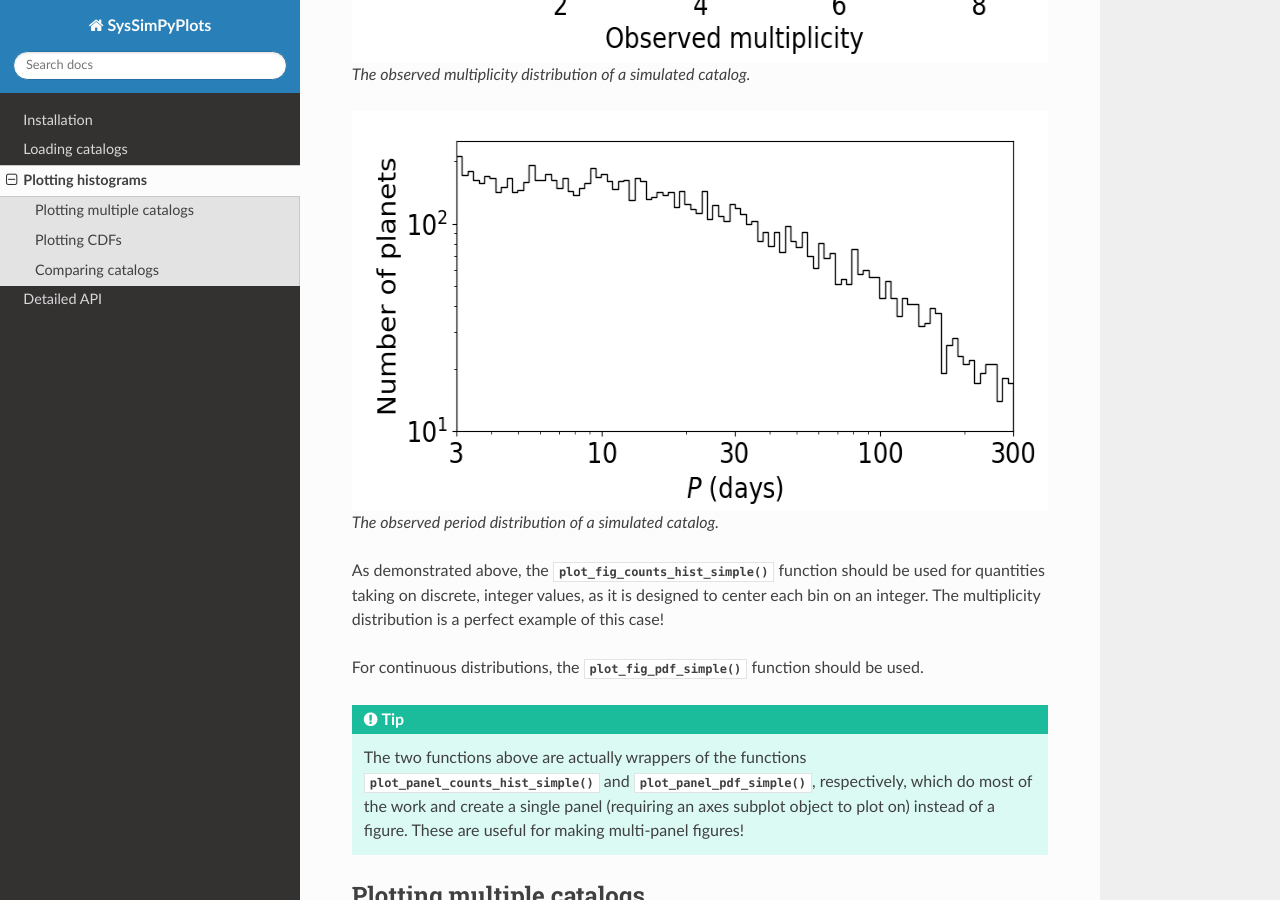
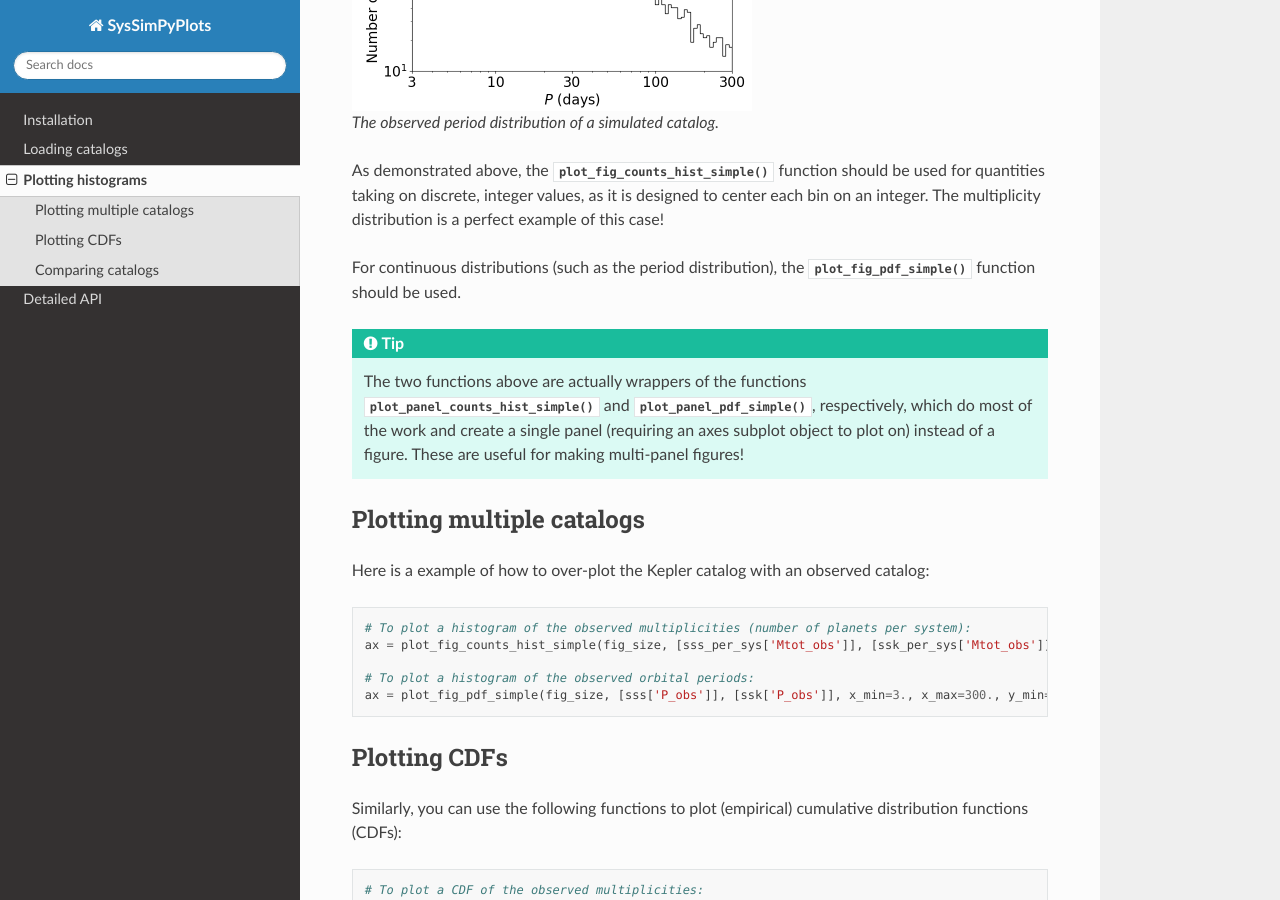
Before and after one commit to hematthi/SysSimPyPlots, a Sphinx documentation site: the page built from docs/source/histograms.rst, in a window 1280 px wide and 900 px high, scrolled down 1111 px. Built offline with Sphinx 7.4.7 and the Read the Docs theme 2.0.0, drawn with Linux system fonts in a browser that asks for light colours.

Commit message:
Scale down images

```diff
--- a/docs/source/histograms.rst
+++ b/docs/source/histograms.rst
@@ -31,20 +31,20 @@ On the previous page, you learned how to load a catalog (physical and observed).
    plt.show()
 
 .. figure:: images/example_hist_mult.png
-   :scale: 100 %
+   :scale: 50 %
    :alt: Example of observed multiplicity distribution
 
    The observed multiplicity distribution of a simulated catalog.
 
 .. figure:: images/example_hist_periods.png
-   :scale: 100 %
+   :scale: 50 %
    :alt: Example of observed period distribution
 
    The observed period distribution of a simulated catalog.
 
 As demonstrated above, the :py:func:`plot_fig_counts_hist_simple` function should be used for quantities taking on discrete, integer values, as it is designed to center each bin on an integer. The multiplicity distribution is a perfect example of this case!
 
-For continuous distributions, the :py:func:`plot_fig_pdf_simple` function should be used.
+For continuous distributions (such as the period distribution), the :py:func:`plot_fig_pdf_simple` function should be used.
 
 .. tip::
 
```
